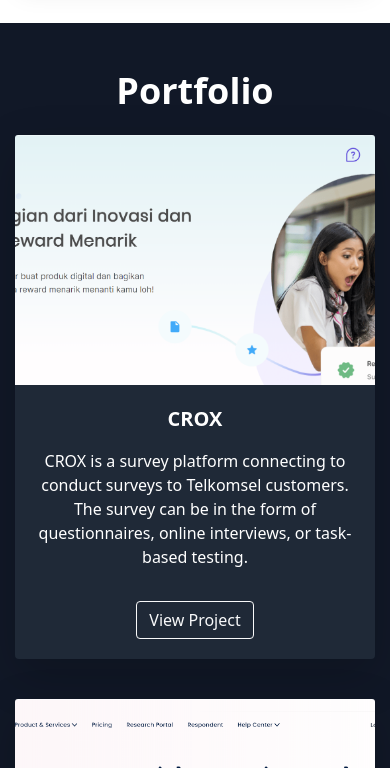
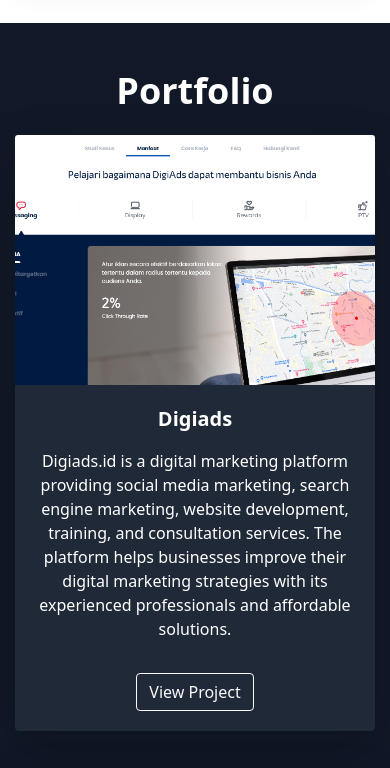
Before and after one commit to cyberyugun/portofolio, a plain HTML site: page index.html in a window 390 px wide. Shown: the part 4600-5368 px from the top of the page. Drawn offline with nearby package versions, Linux system fonts and the light colour scheme; a script that the page names is missing.

Commit message:
add projects digiads

```diff
--- a/index.html
+++ b/index.html
@@ -278,6 +278,18 @@
                 <div class="grid grid-cols-1 md:grid-cols-2 lg:grid-cols-3 gap-4">
                     <div class="mb-4">
                         <div class="card h-full border-0 shadow-lg bg-gray-800">
+                            <img src="portofolio/digiads.png" class="card-img-top project-img" alt="Project 1">
+                            <div class="card-body">
+                                <h5 class="text-xl text-white font-semibold mb-3">Digiads</h5>
+                                <p class="text-white">Digiads.id is a digital marketing platform providing social media marketing, search engine marketing, website development, training, and
+                                    consultation services. The platform helps businesses improve their digital marketing strategies with its experienced professionals and
+                                    affordable solutions.</p>
+                                <a href="https://digiads.id/" target="_blank" class="btn btn-outline-light mt-8">View Project</a>
+                            </div>
+                        </div>
+                    </div>
+                    <div class="mb-4">
+                        <div class="card h-full border-0 shadow-lg bg-gray-800">
                             <img src="portofolio/crox.png" class="card-img-top project-img" alt="Project 1">
                             <div class="card-body">
                                 <h5 class="text-xl text-white font-semibold mb-3">CROX</h5>
@@ -296,6 +308,8 @@
                             </div>
                         </div>
                     </div>
+                </div>
+                <div class="grid grid-cols-1 md:grid-cols-2 lg:grid-cols-3 gap-4 mt-4">
                     <div class="mb-4">
                         <div class="card h-full border-0 shadow-lg bg-gray-800">
                             <img src="portofolio/nicelink_merchant.png" class="card-img-top project-img" alt="Project 3">
@@ -306,8 +320,6 @@
                             </div>
                         </div>
                     </div>
-                </div>
-                <div class="grid grid-cols-1 md:grid-cols-2 lg:grid-cols-3 gap-4 mt-4">
                     <div class="mb-4">
                         <div class="card h-full border-0 shadow-lg bg-gray-800">
                             <img src="portofolio/nicelink_internal.png" class="card-img-top project-img" alt="NICELINK BO">
```
Also changed, not shown: portofolio/digiads.png (added).
